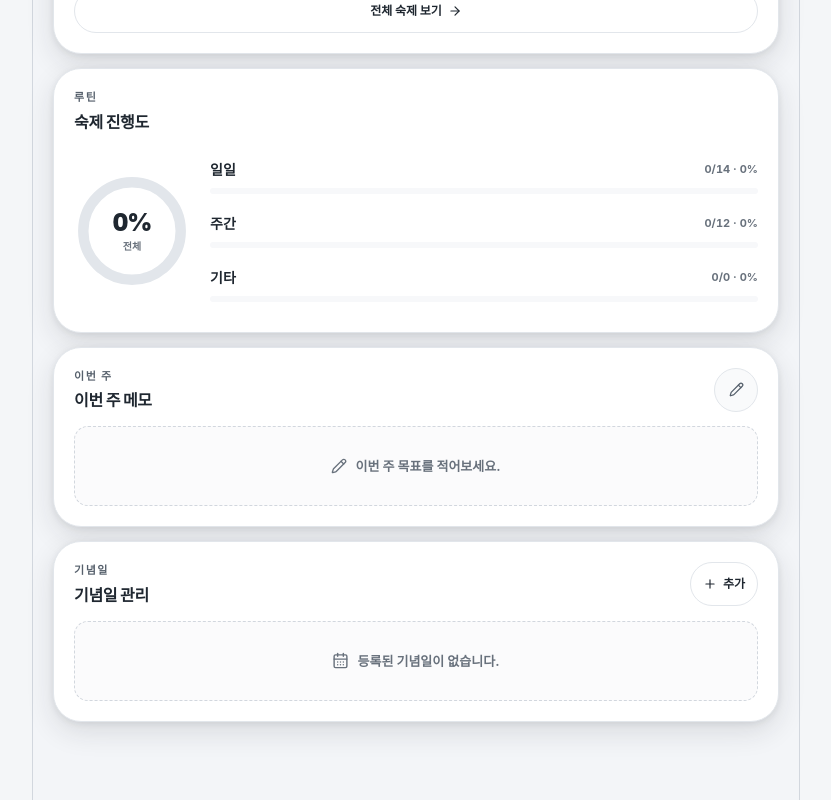
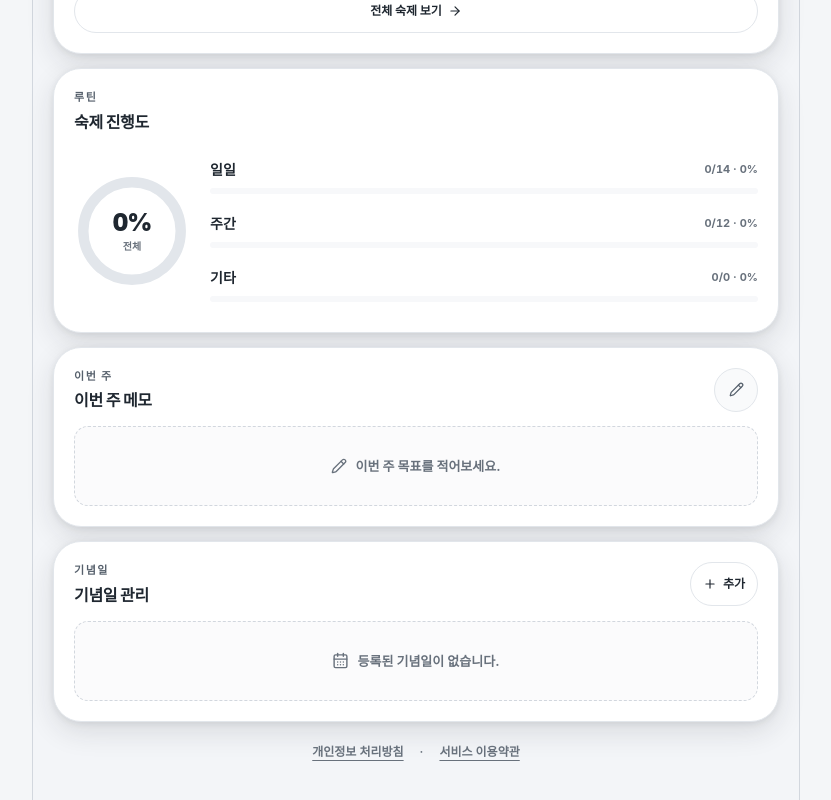
Before and after one commit to ddthing/eoringo, a React (Vite) app: page / in a window 1280 px wide. Shown: the part 998-1798 px from the top of the page, without its empty margins (219-1050 px from the left). Built offline with nearby package versions, Linux system fonts and the light colour scheme; a web font is replaced by a local one.

Commit message:
feat: expose homepage legal links

```diff
--- a/src/components/home/HomeDashboard.tsx
+++ b/src/components/home/HomeDashboard.tsx
@@ -1,5 +1,6 @@
 import { HomeDday } from "./HomeDday";
 import { HomeHero } from "./HomeHero";
+import { HomeLegalLinks } from "./HomeLegalLinks";
 import { HomeHousingWidget } from "./HomeHousingWidget";
 import { HomeMemo } from "./HomeMemo";
 import { HomeProgress } from "./HomeProgress";
@@ -29,6 +30,7 @@ export const HomeDashboard = () => (
       <div className="min-w-0">
         <HomeDday />
       </div>
+      <HomeLegalLinks />
     </div>
   </HomeDashboardTasksProvider>
 );
--- /dev/null
+++ b/src/components/home/HomeLegalLinks.tsx
@@ -0,0 +1,16 @@
+export const HomeLegalLinks = () => (
+  <footer
+    className="flex flex-wrap items-center justify-center gap-x-4 gap-y-1 px-2 pb-1 pt-2 text-xs font-semibold text-ink-muted"
+    aria-label="법적 안내"
+  >
+    <a className="underline underline-offset-4 hover:text-ink" href="/privacy">
+      개인정보 처리방침
+    </a>
+    <span aria-hidden className="text-faint">
+      ·
+    </span>
+    <a className="underline underline-offset-4 hover:text-ink" href="/terms">
+      서비스 이용약관
+    </a>
+  </footer>
+);
```
Also changed, not shown: 3 other files (tests, documents, lock files or other folders).
